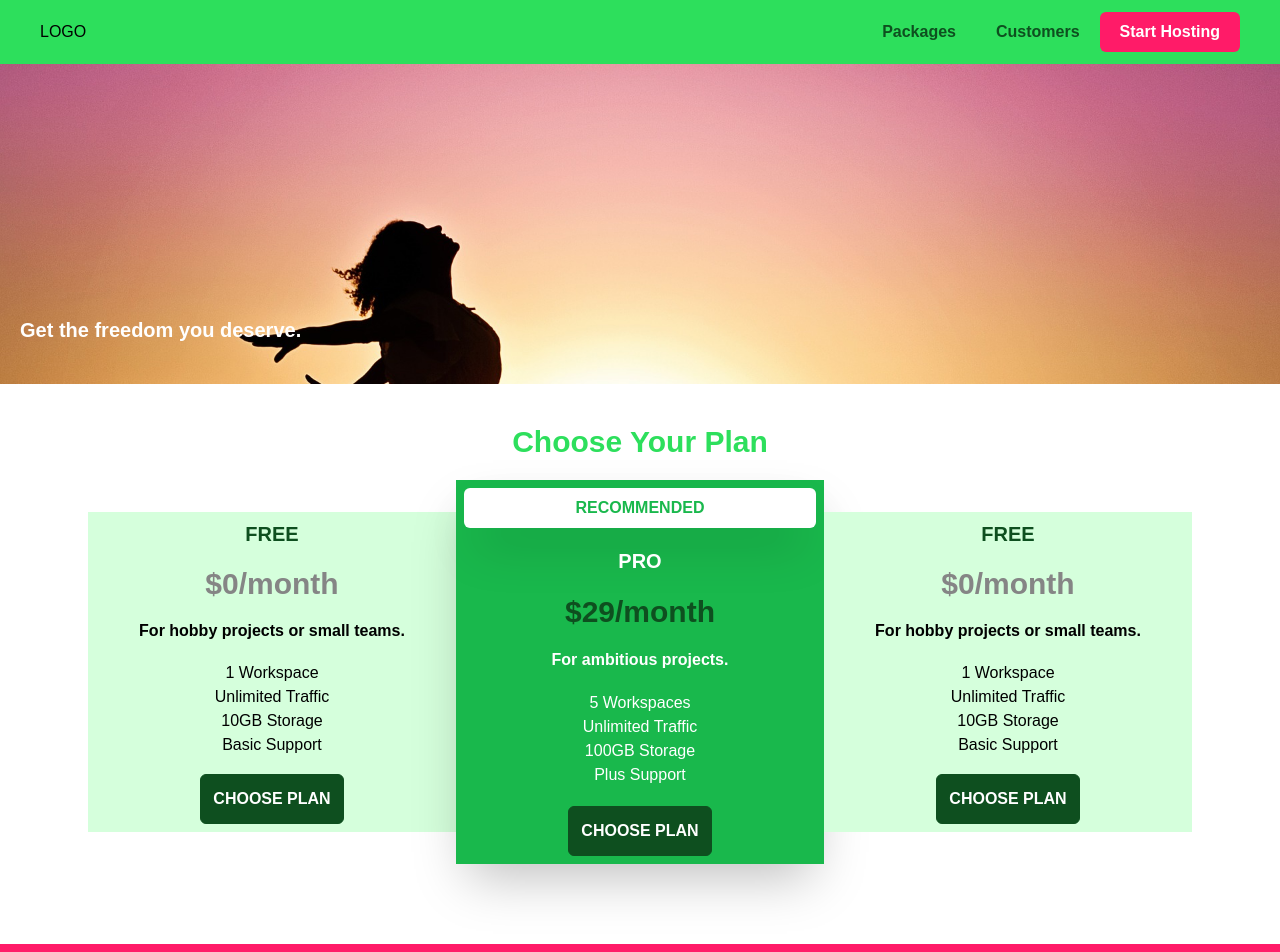
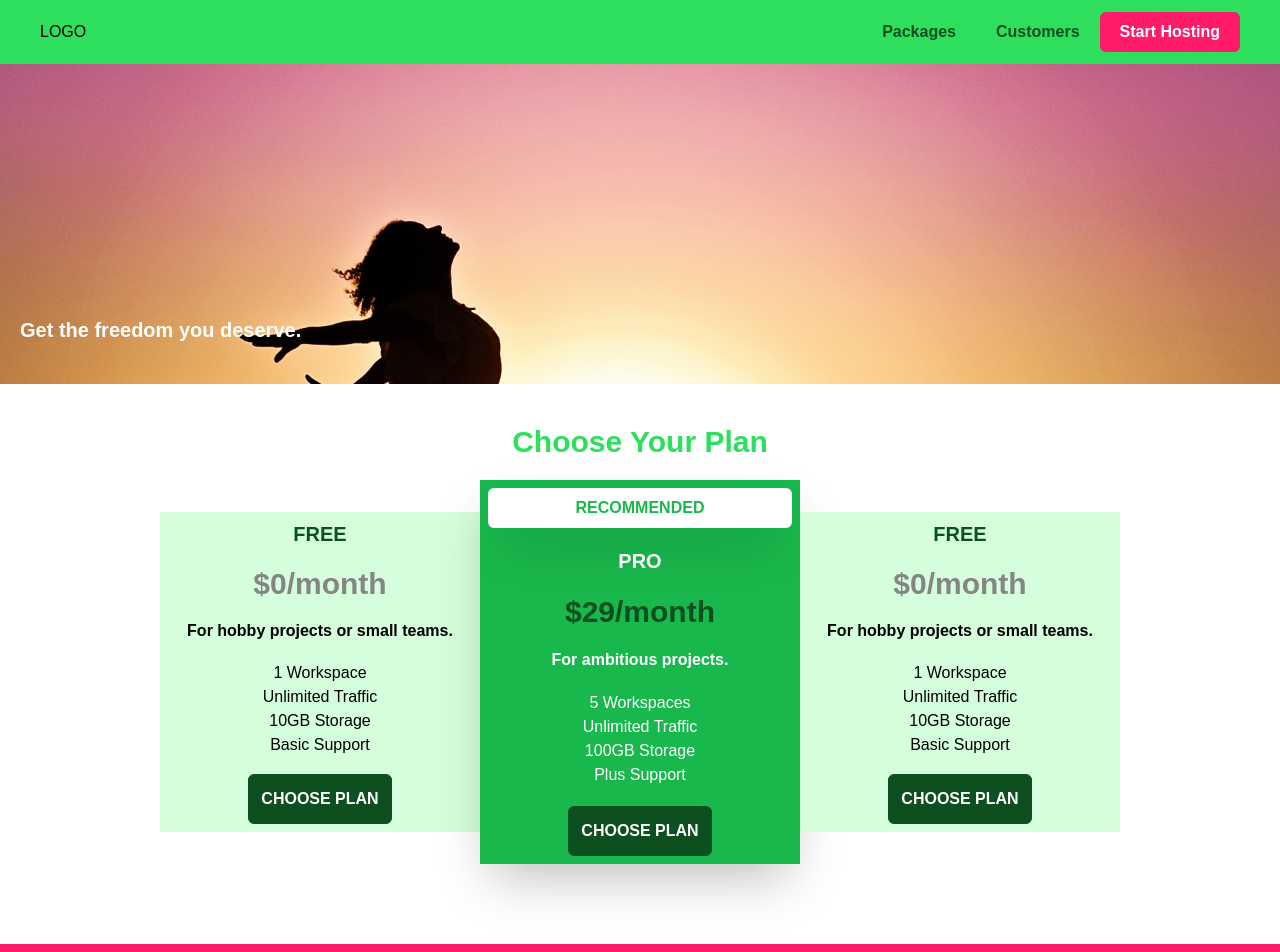
Before and after one commit to evtimlyonov/demo-tailwind-typescript, a React (Create React App) app: page / in a window 1280 px wide. Shown: the top 952 px of the page. Built offline with nearby package versions, Linux system fonts and the light colour scheme.

Commit message:
Making component for main container and positioning the footer right without content in page

```diff
--- a/public/index.html
+++ b/public/index.html
@@ -3,7 +3,7 @@
   <head>
     <meta charset="utf-8" />
     <link rel="icon" href="%PUBLIC_URL%/favicon.ico" />
-    <meta name="viewport" content="width=device-width, initial-scale=1" />
+    <!-- <meta name="viewport" content="width=device-width, initial-scale=1" /> -->
     <meta name="theme-color" content="#000000" />
     <meta
       name="description"
@@ -24,7 +24,7 @@
       work correctly both with client-side routing and a non-root public URL.
       Learn how to configure a non-root public URL by running `npm run build`.
     -->
-    <title>React App</title>
+    <title>Tailwind Demo</title>
   </head>
   <body>
     <noscript>You need to enable JavaScript to run this app.</noscript>
--- a/src/App.tsx
+++ b/src/App.tsx
@@ -3,15 +3,24 @@ import { Routes, Route } from 'react-router-dom';
 import { Packages } from './pages/Packages';
 import { Customers } from './pages/Customers';
 import { Hosting } from './pages/Hosting';
+import { Header } from './components/Header/Header';
+import { Footer } from './components/Footer/Footer';
+import { MainContainer } from './components/MainContainer/MainContainer';
 
 function App() {
   return (
+    <>
+      <Header />
+      <MainContainer>
         <Routes>
           <Route path='/' element={<Landing />} />
           <Route path='/packages' element={<Packages />} />
           <Route path='/customers' element={<Customers />} />
           <Route path='/start-hosting' element={<Hosting />} />
         </Routes>
+      </MainContainer>
+      <Footer />
+    </>
   );
 }
 
--- /dev/null
+++ b/src/components/MainContainer/MainContainer.tsx
@@ -0,0 +1,6 @@
+interface Props {
+  children: JSX.Element;
+}
+export const MainContainer = ({ children }: Props) => {
+  return <main className='min-h-[calc(100vh-3.5rem-8rem)]'>{children}</main>;
+};
--- a/src/pages/Customers.tsx
+++ b/src/pages/Customers.tsx
@@ -1,12 +1,7 @@
-import { Header } from '../components/Header/Header';
-import { Footer } from '../components/Footer/Footer';
-
 export const Customers = () => {
   return (
     <>
-      <Header />
       <h1>Customers</h1>
-      <Footer />
     </>
   );
 };
--- a/src/pages/Hosting.tsx
+++ b/src/pages/Hosting.tsx
@@ -1,12 +1,7 @@
-import { Header } from '../components/Header/Header';
-import { Footer } from '../components/Footer/Footer';
-
 export const Hosting = () => {
   return (
     <>
-      <Header />
       <h1>Start Hosting</h1>
-      <Footer />
     </>
   );
 };
--- a/src/pages/Landing.tsx
+++ b/src/pages/Landing.tsx
@@ -1,17 +1,13 @@
 import { Features } from '../components/Features/Features';
-import { Footer } from '../components/Footer/Footer';
-import { Header } from '../components/Header/Header';
 import { Plans } from '../components/Plans/PlanList';
 import { ProductOverview } from '../components/ProductOverview/ProductOverview';
 
 export const Landing = () => {
   return (
     <>
-      <Header />
       <ProductOverview />
       <Plans />
       <Features />
-      <Footer />
     </>
   );
 };
--- a/src/pages/Packages.tsx
+++ b/src/pages/Packages.tsx
@@ -1,12 +1,7 @@
-import { Header } from '../components/Header/Header';
-import { Footer } from '../components/Footer/Footer';
-
 export const Packages = () => {
   return (
     <>
-      <Header />
       <h1>Packages</h1>
-      <Footer />
     </>
   );
 };
--- a/tailwind.config.js
+++ b/tailwind.config.js
@@ -19,7 +19,7 @@ module.exports = {
         '40vh': '40vh',
       },
       minWidth: {
-        plans: '23rem',
+        plans: '20rem',
         feature: '30%',
       },
     },
```
Lines whose indentation alone changed are shown as unchanged.
